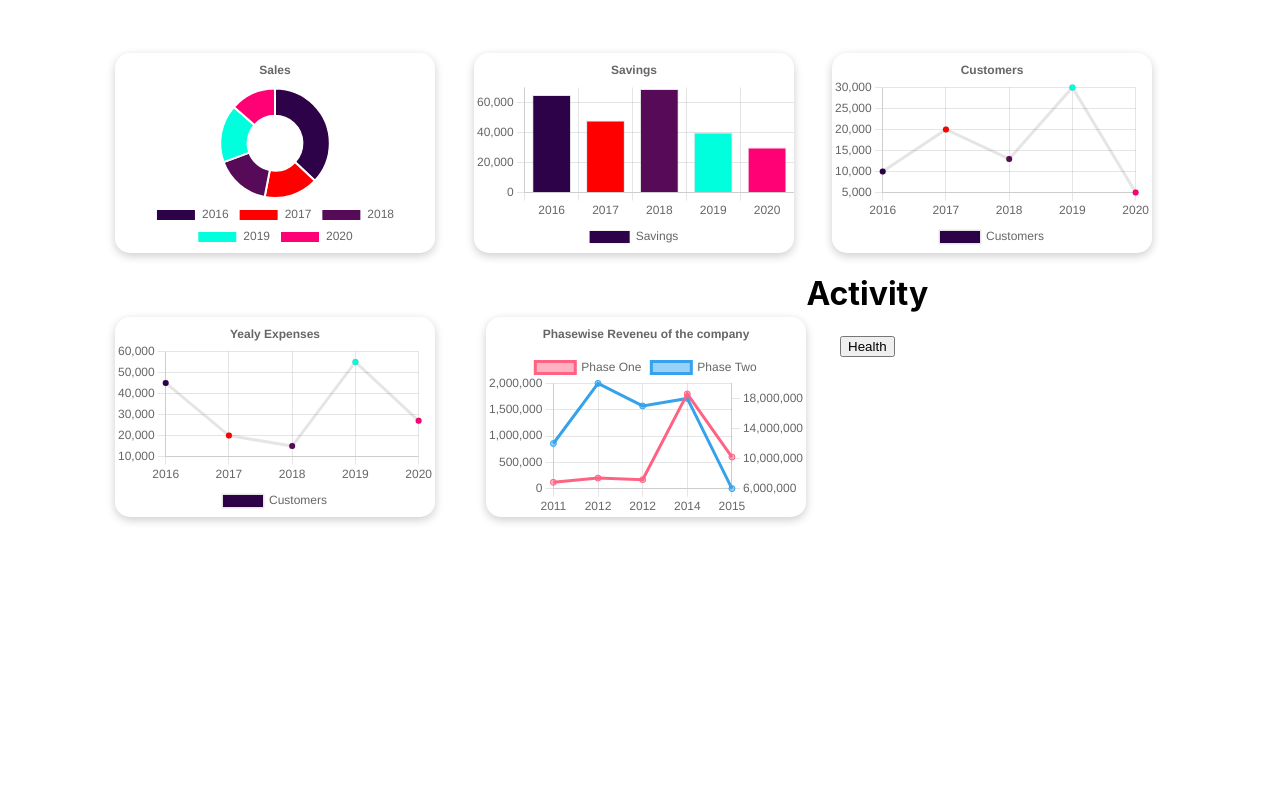
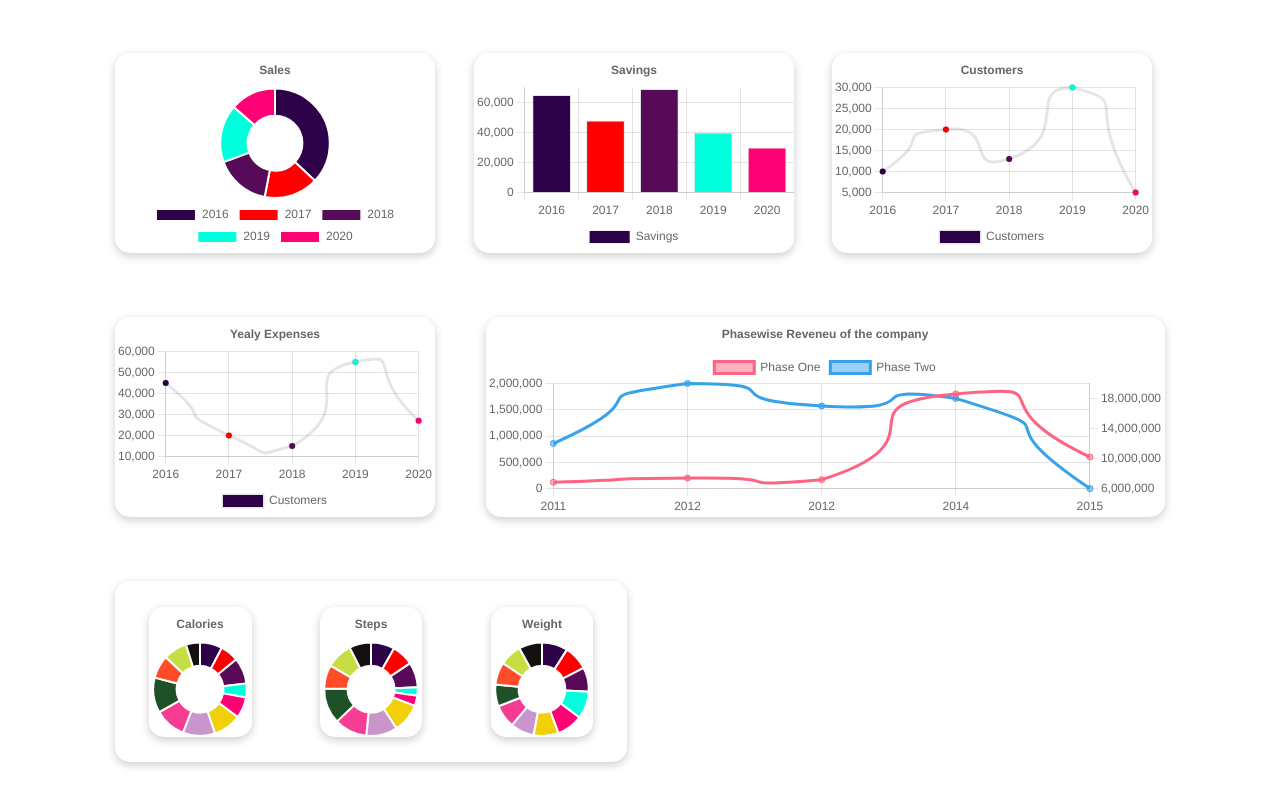
Before and after one commit to SANKALP1011/data-visualisation-dashbaord, a React (Create React App) app: page / in a window 1280 px wide. Shown: the part 139-946 px from the top of the page. Before the commit the page ends 800 px from the top, so only its background shows below. Built offline with nearby package versions, Linux system fonts and the light colour scheme.

Commit message:
Working and aloging items on the dashboard...

```diff
--- a/src/App.js
+++ b/src/App.js
@@ -7,12 +7,14 @@ import HealthCard from './Components/Card/HealthCard';
 import ExpensesChart from './Components/Charts/ExpensesChart';
 import { GroceryCard } from './Components/Card/GroceryCard';
 import TopCard from './Components/Card/TopCard';
-import BottomCard from './Components/Card/BottomCard';
+import MidCard from './Components/Card/MidCard';
+import { BottomCard } from './Components/Card/BottomCard';
 
 function App() {
   return (
     <div className="App">
       <TopCard/>
+      <MidCard/>
       <BottomCard/>
       {/* <DonughtChart/>
         <BarChart/>
--- a/src/Components/Card/BottomCard.jsx
+++ b/src/Components/Card/BottomCard.jsx
@@ -1,15 +1,10 @@
 import React from "react";
-import ExpensesChart from "../Charts/ExpensesChart";
-import RevenueChart from "../Charts/RevenueChart";
-import { HealthBox } from "./HealthBox";
+import HealthCard from "./HealthCard";
 
 export const BottomCard = () =>{
     return(
         <div className="BottomCard">
-            <ExpensesChart/>
-            <RevenueChart/>
-            <HealthBox/>
+            <HealthCard/>
         </div>
     )
 }
-export default BottomCard;
--- a/src/Components/Card/HealthBox.jsx
+++ /dev/null
@@ -1,14 +0,0 @@
-import React, { useState } from "react";
-import HealthCard from "./HealthCard";
-
-export const HealthBox = () =>{
-    const [healthCard,setHealthCard] = useState(false);
-
-    return<>
-      <div className="HealthBox">
-          <h1>Activity</h1>
-          <button onClick={()=>{setHealthCard(true)}}>Health</button>
-          {healthCard === true && <healthCard/>}
-      </div>
-    </>
-}
--- /dev/null
+++ b/src/Components/Card/MidCard.jsx
@@ -0,0 +1,13 @@
+import React from "react";
+import ExpensesChart from "../Charts/ExpensesChart";
+import RevenueChart from "../Charts/RevenueChart";
+
+export const MidCard = () =>{
+    return(
+        <div className="BottomCard">
+            <ExpensesChart/>
+            <RevenueChart/>
+        </div>
+    )
+}
+export default MidCard;
--- a/src/Components/Charts/CustomerChart.jsx
+++ b/src/Components/Charts/CustomerChart.jsx
@@ -61,6 +61,15 @@ import CustomersData from "../../Data/Sales.json";
             text: 'Customers',
           },
         },
+        animations: {
+          tension: {
+            duration: 1000,
+            easing: 'linear',
+            from: 1,
+            to: 0,
+            loop: true
+          }
+        }
       };
 
       return<>
--- a/src/Components/Charts/ExpensesChart.jsx
+++ b/src/Components/Charts/ExpensesChart.jsx
@@ -53,6 +53,15 @@ export const ExpensesChart = () =>{
             text: 'Yealy Expenses',
           },
         },
+        animations: {
+          tension: {
+            duration: 1000,
+            easing: 'linear',
+            from: 1,
+            to: 0,
+            loop: true
+          }
+        }
       };
 
     return<>
--- a/src/Components/Charts/RevenueChart.jsx
+++ b/src/Components/Charts/RevenueChart.jsx
@@ -74,6 +74,15 @@ ChartJS.register(
         },
       },
     },
+    animations: {
+      tension: {
+        duration: 1000,
+        easing: 'linear',
+        from: 1,
+        to: 0,
+        loop: true
+      }
+    }
     };
 
 
--- a/src/Styles/CalorieChart.css
+++ b/src/Styles/CalorieChart.css
@@ -5,3 +5,7 @@
     border-radius: 15px;
     box-shadow: 0 3px 10px rgb(0 0 0 / 0.2);
 }
+.T{
+    margin-top: 40%;
+
+}
--- a/src/Styles/Card/HealthCard.css
+++ b/src/Styles/Card/HealthCard.css
@@ -2,7 +2,7 @@
     display: flex;
     width: 40%;
     height: 40%;
-    margin: 2% 30% 10% 30%;
+    margin: 5% 0 10% 9%;
     border-radius: 15px;
     box-shadow: 0 3px 10px rgb(0 0 0 / 0.2);
     text-align: center;
--- a/src/Styles/Card/TopCard.css
+++ b/src/Styles/Card/TopCard.css
@@ -4,3 +4,6 @@
 .BottomCard{
     display: flex;
 }
+.BottomCard{
+    display: flex;
+}
--- a/src/Styles/LineChart.css
+++ b/src/Styles/LineChart.css
@@ -6,7 +6,7 @@
     box-shadow: 0 3px 10px rgb(0 0 0 / 0.2);
 }
 .LineChartBoxTwo{
-    width: 25%;
+    width: 53%;
     height: 60%;
     margin: 5% 0 0 4%;
     border-radius: 15px;
```
Also changed, not shown: src/Styles/Font/Fonts.css (line endings or trailing spaces).
